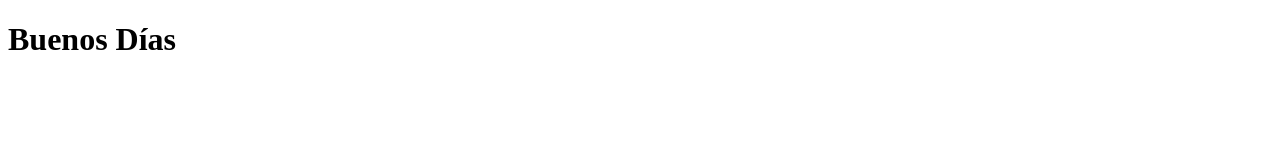
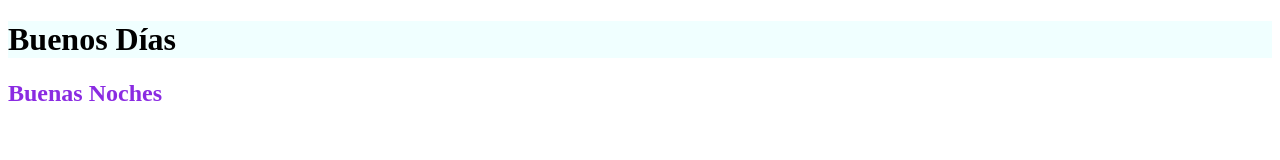
Before and after one commit to KarinaGalvan/Git-Evidencias, a plain HTML site: page index.html in a window 1280 px wide. Drawn offline with Linux system fonts and the light colour scheme.

Commit message:
Agregando los Estilos

```diff
--- a/index.html
+++ b/index.html
@@ -3,9 +3,11 @@
 <head>
     <meta charset="UTF-8">
     <meta name="viewport" content="width=device-width, initial-scale=1.0">
+    <link rel="stylesheet" href="style.css">
     <title>Document</title>
 </head>
 <body>
 <h1>Buenos Días</h1>
+<h2>Buenas Noches</h2>
 </body>
 </html>
--- /dev/null
+++ b/style.css
@@ -0,0 +1,2 @@
+h1{background-color: azure;}
+h2{color: blueviolet;}
```
